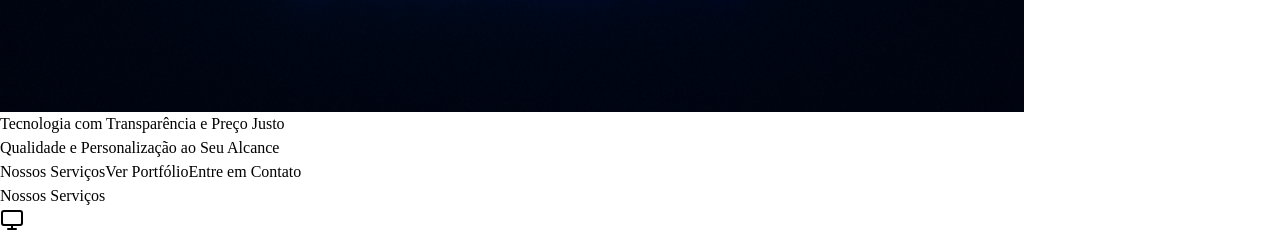
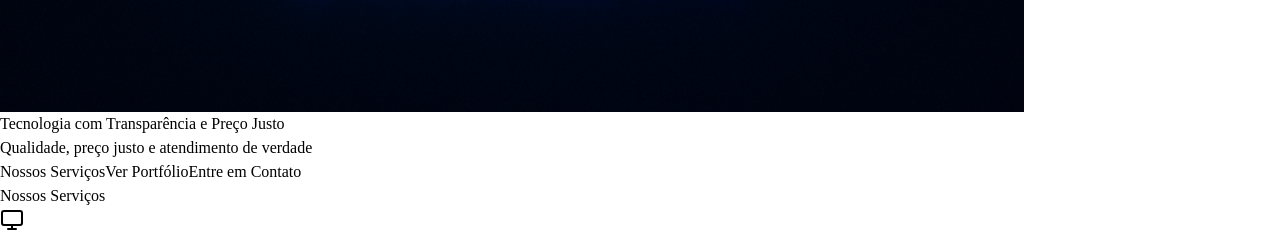
Before and after one commit to RENANFELIXCARNEIRO/rfcomptecnologia, a React (Vite) app in the folder client/: page / in a window 1280 px wide. Shown: the part 1960-2192 px from the top of the page. Built offline with nearby package versions, Linux system fonts and the light colour scheme.

Commit message:
Checkpoint: Alterado o subtítulo principal de "Qualidade e Personalização ao Seu Alcance" para "Qualidade, preço justo e atendimento de verdade", reforçando os valores principais da RFComp.

```diff
--- a/client/public/__manus__/version.json
+++ b/client/public/__manus__/version.json
@@ -1,4 +1,4 @@
 {
-  "version": "b1ff26bd",
-  "timestamp": 1774360560314
+  "version": "0f86e554",
+  "timestamp": 1774360870978
 }
--- a/client/src/App.jsx
+++ b/client/src/App.jsx
@@ -110,7 +110,7 @@ function App() {
             Tecnologia com Transparência e Preço Justo
           </h1>
           <p className="text-xl md:text-2xl text-slate-300 mb-8 max-w-3xl mx-auto">
-            Qualidade e Personalização ao Seu Alcance
+            Qualidade, preço justo e atendimento de verdade
           </p>
           <div className="flex flex-col sm:flex-row gap-4 justify-center">
             <Button
```
